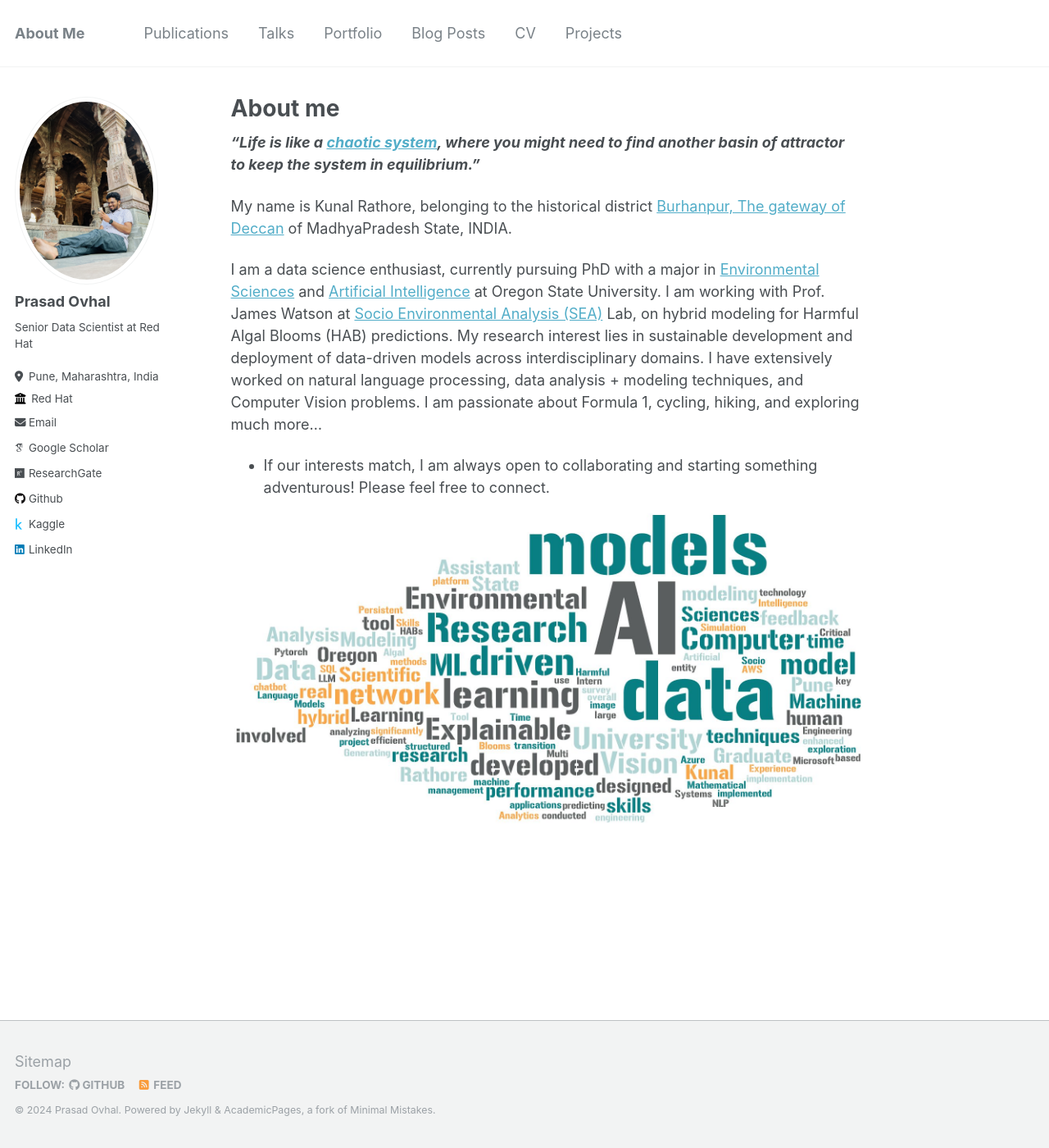
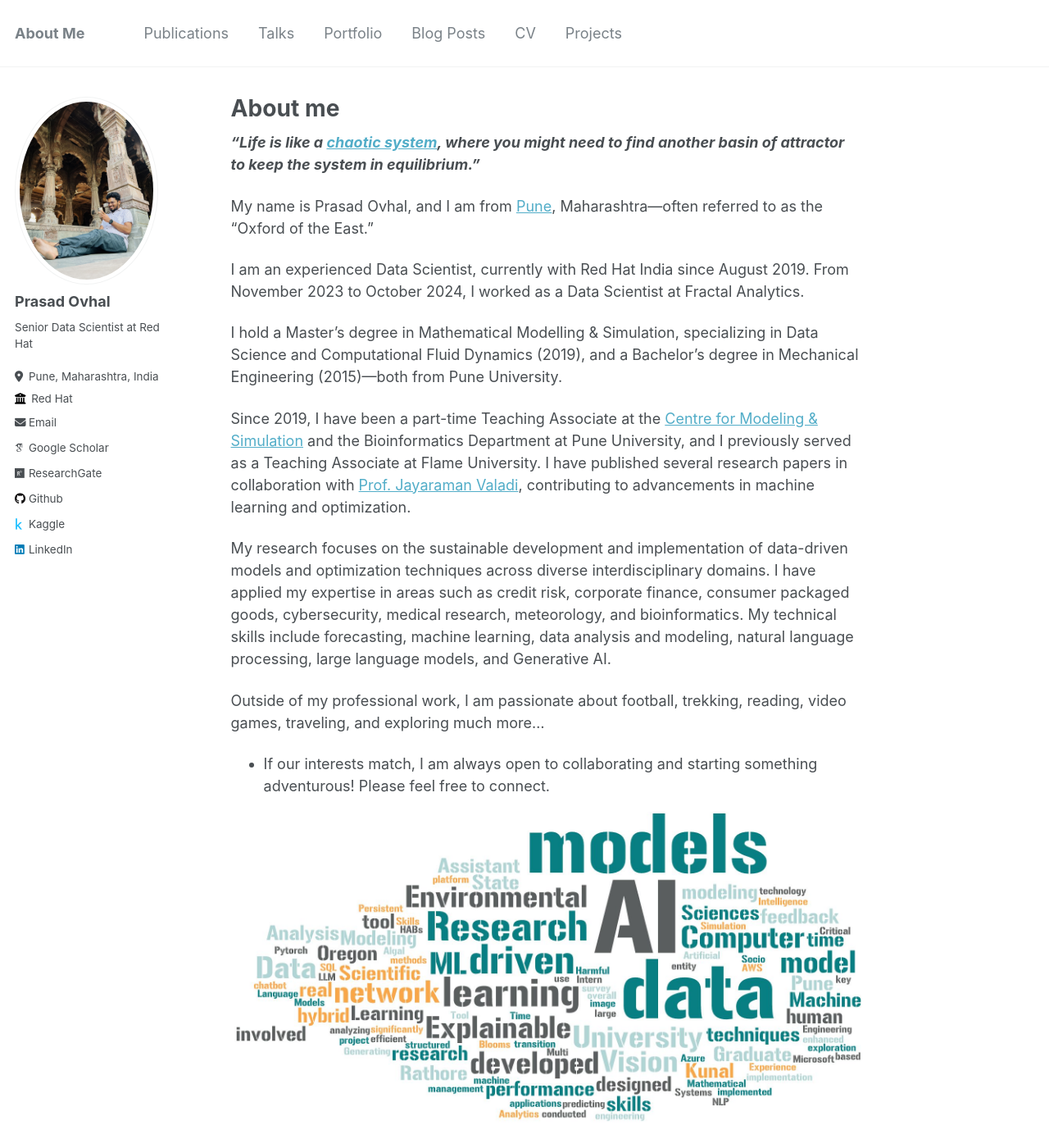
Before and after one commit to prasadovhal/prasadovhal.github.io, a Jekyll site: the page built from _pages/about.md, in a window 1280 px wide and 1400 px high. Shown: the whole window at 82% size. Built offline with Jekyll 4.4.1, drawn with Linux system fonts in a browser that asks for light colours; some web fonts are replaced.

Commit message:
updated bio

```diff
--- a/_pages/about.md
+++ b/_pages/about.md
@@ -11,9 +11,17 @@ redirect_from:
 ***"Life is like a [chaotic system](https://en.wikipedia.org/wiki/Chaos_theory){:target="_blank"}, where you might need to find another basin of attractor to keep the system in equilibrium."***
 
 
-My name is Kunal Rathore, belonging to the historical district [Burhanpur, The gateway of Deccan](https://burhanpur.nic.in/en/history/) of MadhyaPradesh State, INDIA.
+My name is Prasad Ovhal, and I am from [Pune](https://www.britannica.com/place/Pune), Maharashtra—often referred to as the "Oxford of the East."
 
-I am a data science enthusiast, currently pursuing PhD with a major in [Environmental Sciences](https://gradschool.oregonstate.edu/environmental-sciences-graduate-program-esgp) and [Artificial Intelligence](https://engineering.oregonstate.edu/academics/degrees/artificial-intelligence) at Oregon State University. I am working with Prof. James Watson at [Socio Environmental Analysis (SEA)](https://jrwatson.ceoas.oregonstate.edu/about/) Lab, on hybrid modeling for Harmful Algal Blooms (HAB) predictions. My research interest lies in sustainable development and deployment of data-driven models across interdisciplinary domains. I have extensively worked on natural language processing, data analysis + modeling techniques, and Computer Vision problems. I am passionate about Formula 1, cycling, hiking, and exploring much more...
+I am an experienced Data Scientist, currently with Red Hat India since August 2019. From November 2023 to October 2024, I worked as a Data Scientist at Fractal Analytics.
+
+I hold a Master’s degree in Mathematical Modelling & Simulation, specializing in Data Science and Computational Fluid Dynamics (2019), and a Bachelor’s degree in Mechanical Engineering (2015)—both from Pune University.
+
+Since 2019, I have been a part-time Teaching Associate at the [Centre for Modeling & Simulation](http://cms.unipune.ac.in/) and the Bioinformatics Department at Pune University, and I previously served as a Teaching Associate at Flame University. I have published several research papers in collaboration with [Prof. Jayaraman Valadi](https://www.flame.edu.in/faculty/jayaraman-v-k), contributing to advancements in machine learning and optimization.
+
+My research focuses on the sustainable development and implementation of data-driven models and optimization techniques across diverse interdisciplinary domains. I have applied my expertise in areas such as credit risk, corporate finance, consumer packaged goods, cybersecurity, medical research, meteorology, and bioinformatics. My technical skills include forecasting, machine learning, data analysis and modeling, natural language processing, large language models, and Generative AI.
+
+Outside of my professional work, I am passionate about football, trekking, reading, video games, traveling, and exploring much more...
 
 * If our interests match, I am always open to collaborating and starting something adventurous! Please feel free to connect.
 
```
